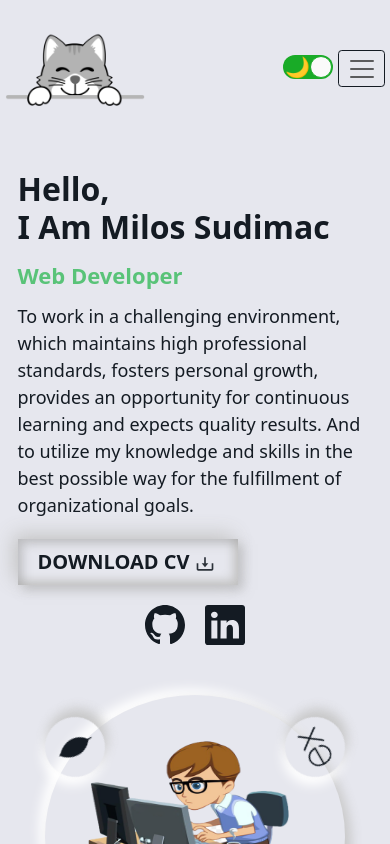
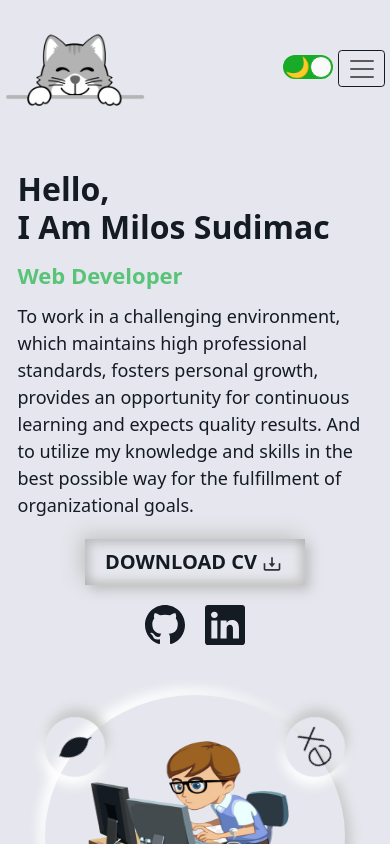
Before and after one commit to MiIos1988/Portfolio-react, a React (Create React App) app: page / in a window 390 px wide. Shown: the top 844 px of the page. Built offline with nearby package versions, Linux system fonts and the light colour scheme.

Commit message:
Add margin auto in heroDiv

```diff
--- a/src/components/HeroComponent/hero.scss
+++ b/src/components/HeroComponent/hero.scss
@@ -173,7 +173,7 @@
         padding-right: 0;
       }
 
-      button {
+      a {
         margin: auto;
       }
 
```
